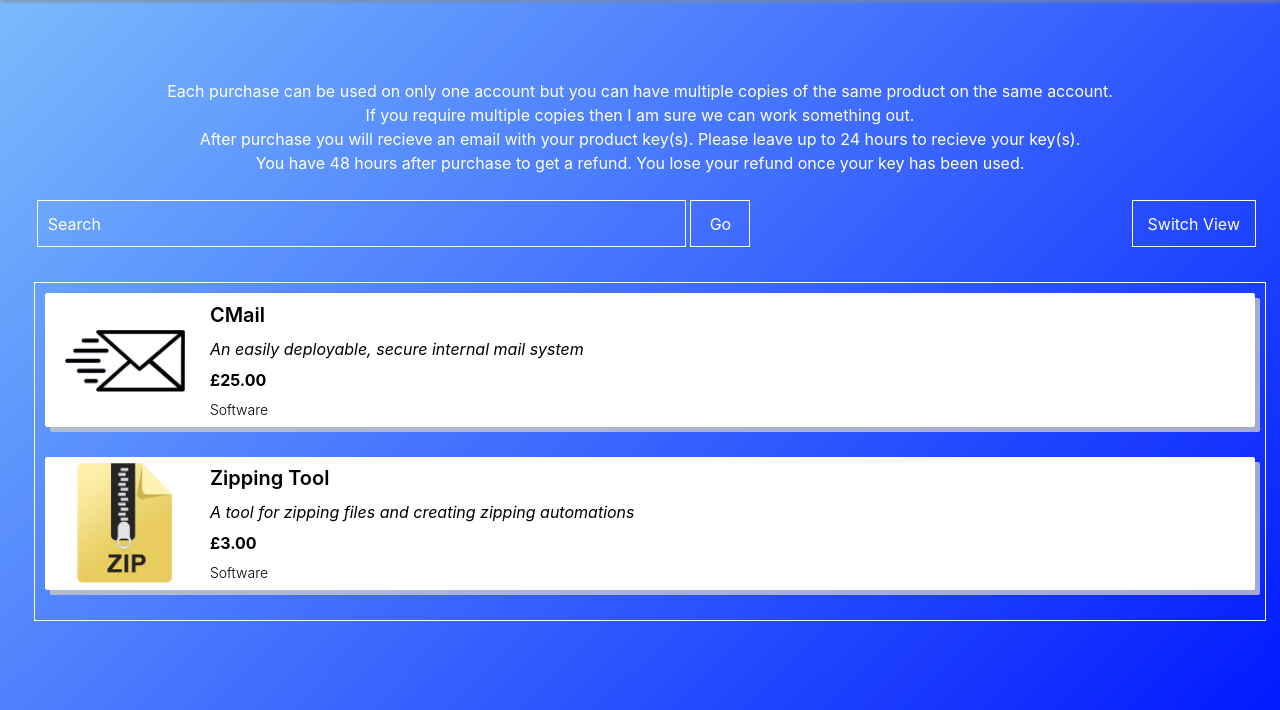
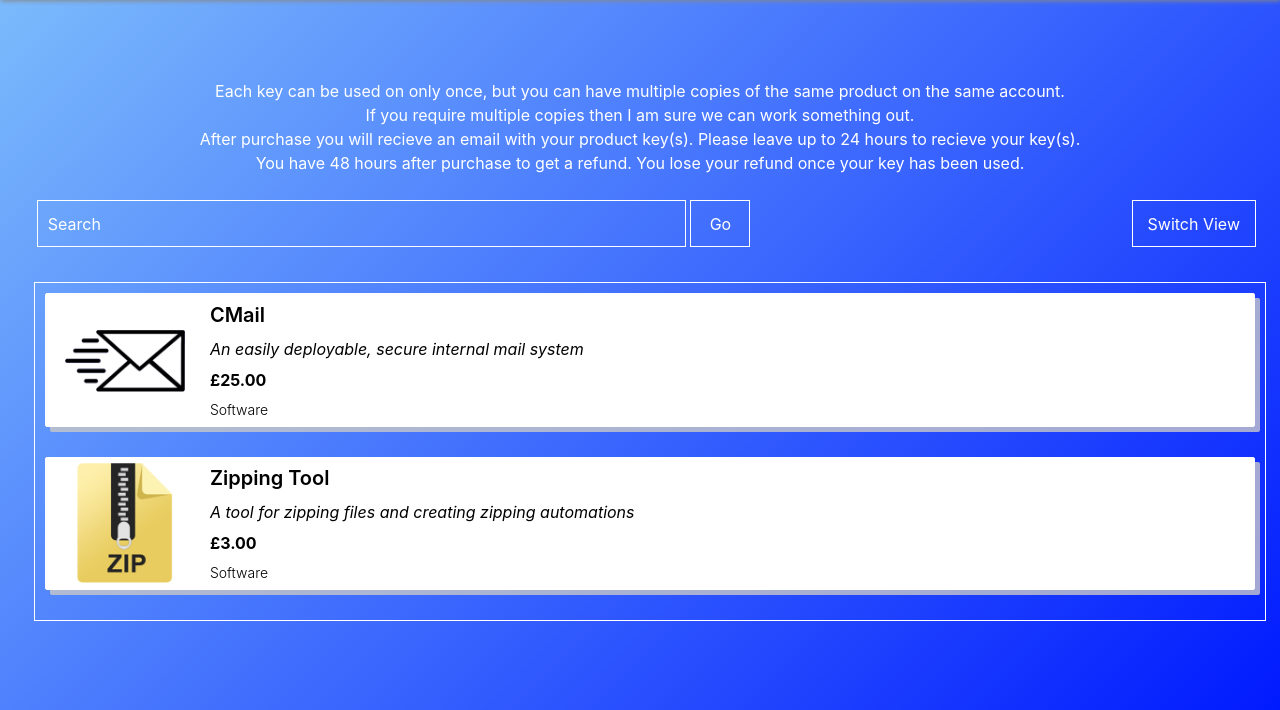
Before and after one commit to GalacticSquirel/crazysuite, a Flask app: page /shop in a window 1280 px wide. Shown: the part 90-800 px from the top of the page. Run offline with Flask 2, Linux system fonts and the light colour scheme; some libraries are stand-ins or nearby versions.

```diff
--- a/web/templates/shop.html
+++ b/web/templates/shop.html
@@ -6,7 +6,7 @@
 <div vertical-layout id="container">
     <div vertical-layout id="vertical-layout">
         <p>
-            Each purchase can be used on only one account but you can have multiple copies of the same product on the same account.
+            Each key can be used on only once, but you can have multiple copies of the same product on the same account.
             <br>
             If you require multiple copies then I am sure we can work something out.
             <br>
```
